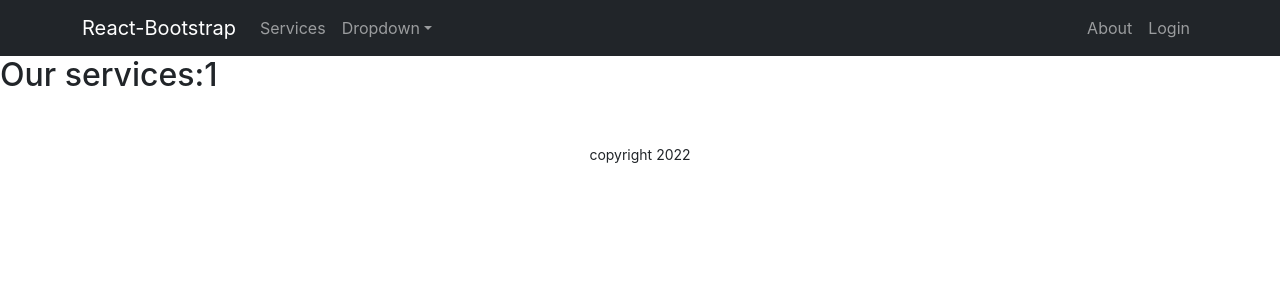
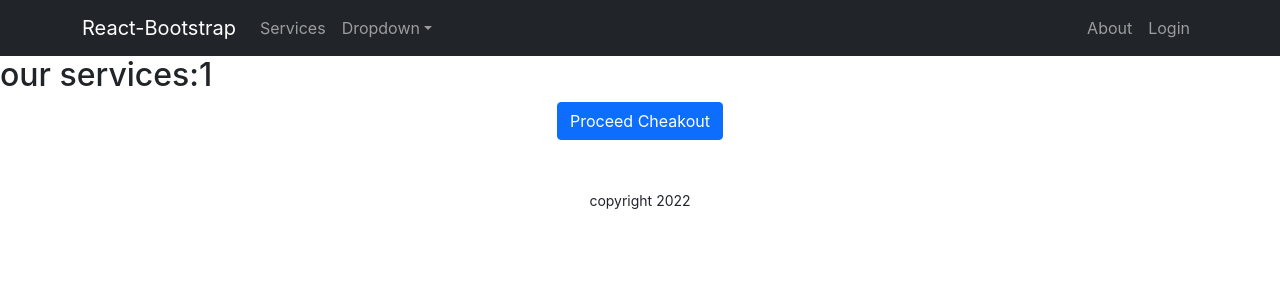
Before and after one commit to yaminhossen/wild-photographer, a React (Create React App) app: page /service/1 in a window 1280 px wide. Shown: the top 300 px of the page. Built offline with nearby package versions, Linux system fonts and the light colour scheme.

Commit message:
cheackout route created

```diff
--- a/src/App.js
+++ b/src/App.js
@@ -1,10 +1,13 @@
 import { Route, Routes } from 'react-router-dom';
 import './App.css';
 import About from './Pages/About/About';
+import Cheakout from './Pages/CheckOut/Cheakout';
 import CheckOut from './Pages/CheckOut/CheckOut';
 import Home from './Pages/Home/Home/Home';
+import OurServices from './Pages/Home/Service/OurServices/OurServices';
 import Login from './Pages/Login/Login/Login';
 import Register from './Pages/Login/Register/Register';
+import RequireAuth from './Pages/Login/RequireAuth/RequireAuth';
 import Footer from './Pages/Shared/Footer/Footer';
 import Header from './Pages/Shared/Header/Header';
 import Notfound from './Pages/Shared/NotFound/Notfound';
@@ -16,9 +19,15 @@ function App() {
       <Routes>
         <Route path='/' element={<Home></Home>}></Route>
         <Route path='/home' element={<Home></Home>}></Route>
-        <Route path='/service/:serviceId' element={<CheckOut></CheckOut>}></Route>
+        {/* <Route path='/service/:serviceId' element={<CheckOut></CheckOut>}></Route> */}
+        <Route path='/service/:serviceId' element={<OurServices></OurServices>}></Route>
         <Route path='/about' element={<About></About>}></Route>
         <Route path='/login' element={<Login></Login>}></Route>
+        <Route path='/cheakout' element={
+          <RequireAuth>
+            <Cheakout></Cheakout>
+          </RequireAuth>
+        }></Route>
         <Route path='/register' element={<Register></Register>}></Route>
         <Route path='*' element={<Notfound></Notfound>}></Route>
       </Routes>
--- /dev/null
+++ b/src/Pages/CheckOut/Cheakout.js
@@ -0,0 +1,11 @@
+import React from 'react';
+
+const Cheakout = () => {
+    return (
+        <div>
+            <h2>please cheak your booking</h2>
+        </div>
+    );
+};
+
+export default Cheakout;
--- a/src/Pages/CheckOut/CheckOut.js
+++ b/src/Pages/CheckOut/CheckOut.js
@@ -1,13 +1,13 @@
-import React from 'react';
-import { useParams } from 'react-router-dom';
+// import React from 'react';
+// import { useParams } from 'react-router-dom';
 
-const CheckOut = () => {
-    const { serviceId } = useParams();
-    return (
-        <div>
-            <h2>Our services:{serviceId}</h2>
-        </div>
-    );
-};
+// const CheckOut = () => {
+//     const { serviceId } = useParams();
+//     return (
+//         <div>
+//             <h2>Our services:{serviceId}</h2>
+//         </div>
+//     );
+// };
 
-export default CheckOut;
+// export default CheckOut;
--- /dev/null
+++ b/src/Pages/Home/Service/OurServices/OurServices.js
@@ -0,0 +1,32 @@
+import React from 'react';
+import { Link, useParams } from 'react-router-dom';
+
+const OurServices = () => {
+    const { serviceId } = useParams();
+    return (
+        <div>
+            <h2>our services:{serviceId}</h2>
+            <div className='text-center'>
+                <Link to="/cheakout">
+                    <button className='btn btn-primary'>Proceed Cheakout</button>
+                </Link>
+            </div>
+        </div>
+    );
+};
+
+export default OurServices;
+
+// import React from 'react';
+// import { useParams } from 'react-router-dom';
+
+// const CheckOut = () => {
+//     const { serviceId } = useParams();
+//     return (
+//         <div>
+//             <h2>Our services:{serviceId}</h2>
+//         </div>
+//     );
+// };
+
+// export default CheckOut;
--- a/src/Pages/Login/Login/Login.js
+++ b/src/Pages/Login/Login/Login.js
@@ -1,17 +1,31 @@
 import React, { useRef } from 'react';
 import { Button, Form } from 'react-bootstrap';
+import { useSignInWithEmailAndPassword } from 'react-firebase-hooks/auth';
 import { Link, useNavigate } from 'react-router-dom';
+import auth from '../../../firebase.init';
 
 const Login = () => {
+    const [
+        signInWithEmailAndPassword,
+        user,
+        loading,
+        error,
+    ] = useSignInWithEmailAndPassword(auth);
+
     const emailRef = useRef('');
     const passwordRef = useRef('');
     const navigate = useNavigate();
+
+    if (user) {
+        navigate('/home');
+    }
 
     const handleSubmit = event => {
         event.preventDefault();
         const email = emailRef.current.value;
         const password = passwordRef.current.value;
-        console.log(email, password);
+
+        signInWithEmailAndPassword(email, password);
     }
 
     const navigateRegister = event => {
--- /dev/null
+++ b/src/Pages/Login/RequireAuth/RequireAuth.js
@@ -0,0 +1,15 @@
+import React from 'react';
+import { useAuthState } from 'react-firebase-hooks/auth';
+import { Navigate, useLocation } from 'react-router-dom';
+import auth from '../../../firebase.init';
+
+const RequireAuth = ({ children }) => {
+    const [user] = useAuthState(auth);
+    const location = useLocation();
+    if (!user) {
+        return <Navigate to="/login" state={{ from: location }} replace />
+    }
+    return children;
+};
+
+export default RequireAuth;
```
